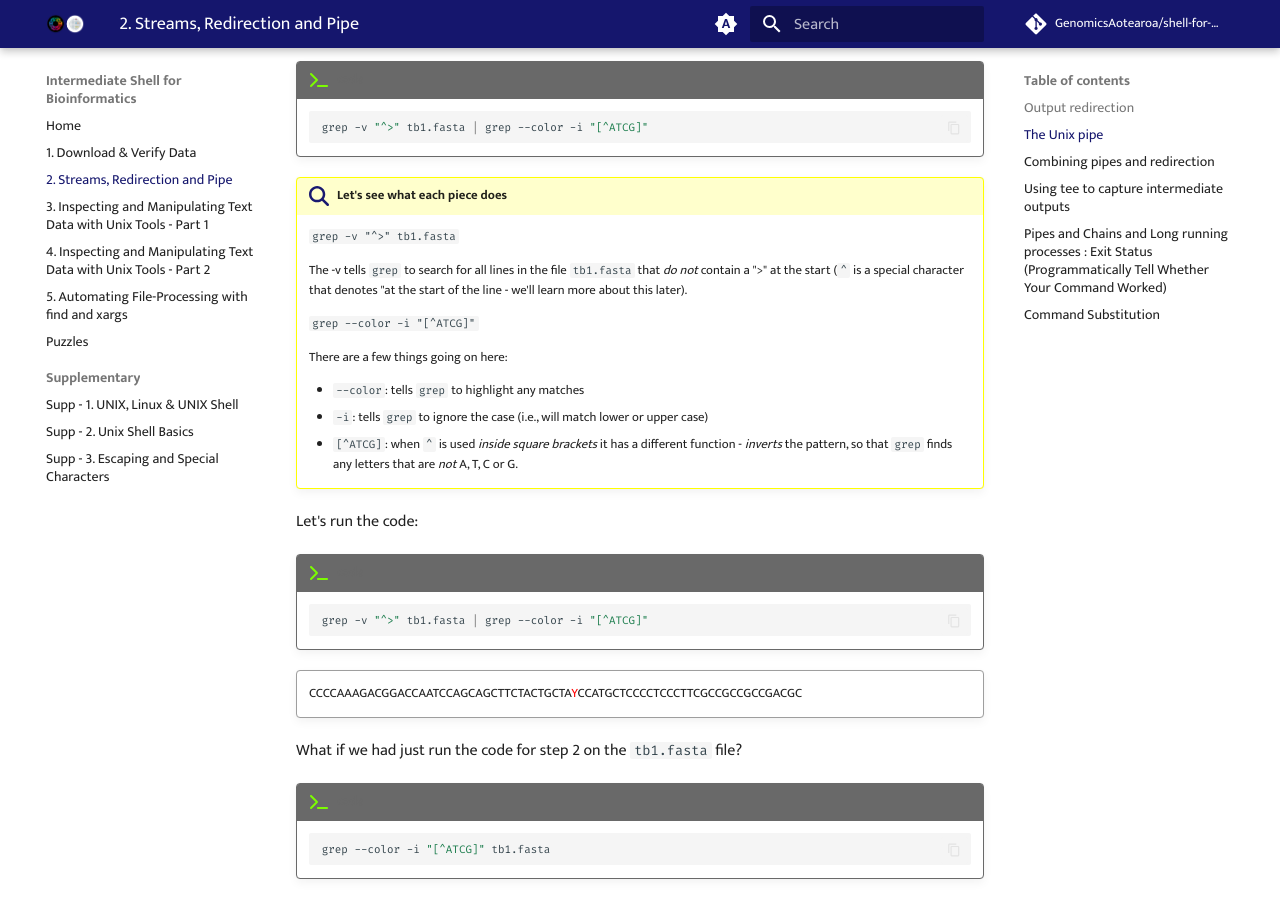
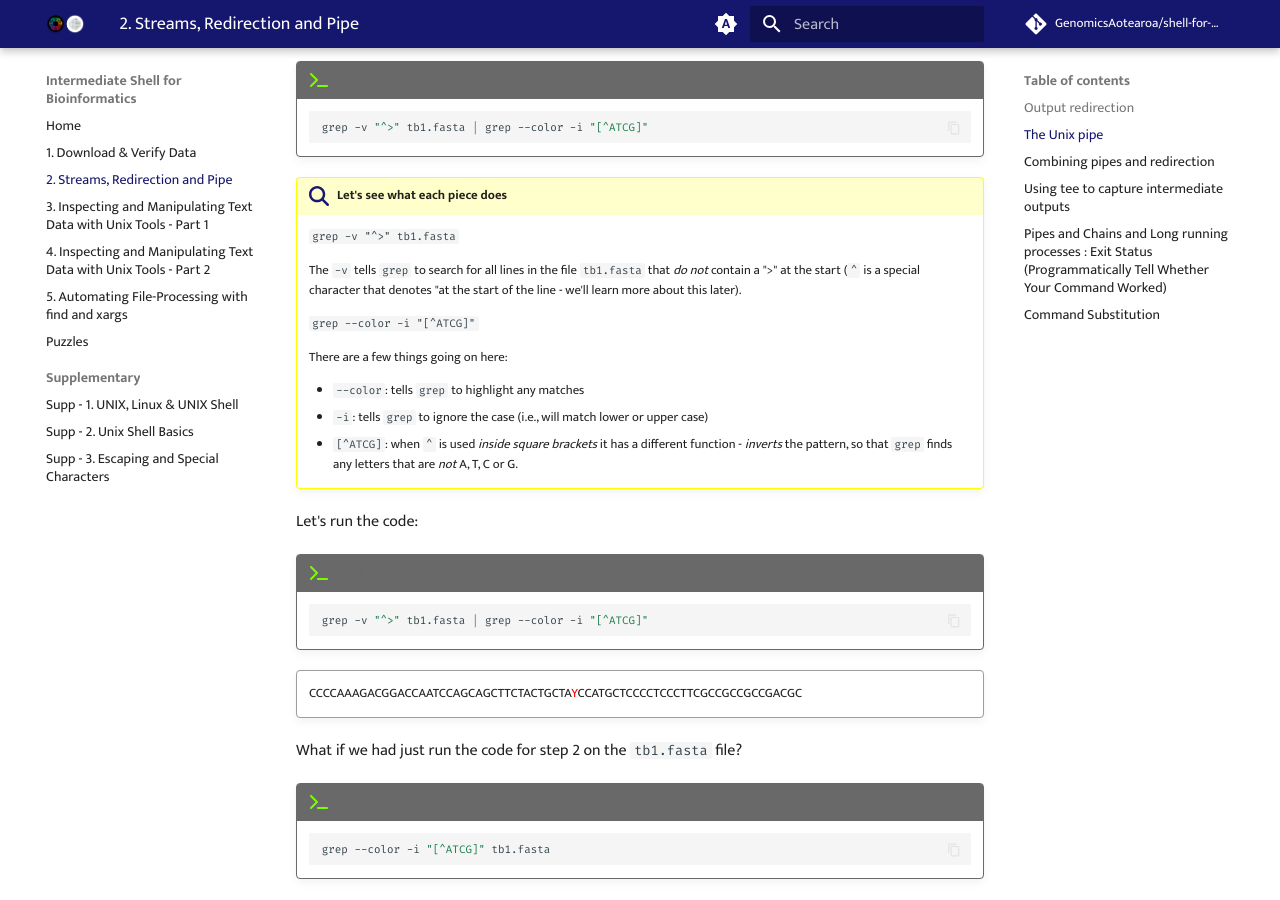
Before and after one commit to GenomicsAotearoa/shell-for-bioinformatics, an MkDocs documentation site: the page built from docs/3_streams_red_pipe.md, in a window 1280 px wide and 900 px high, scrolled down 3254 px. Built offline with MkDocs 1.6.1 and Material for MkDocs 9.7.7, drawn with Linux system fonts in a browser that asks for light colours; comment, search, counter and statistics services are not loaded.

Commit message:
minor fixes

```diff
--- a/docs/3_streams_red_pipe.md
+++ b/docs/3_streams_red_pipe.md
@@ -213,7 +213,7 @@ Here is the full command:
 
     `grep -v "^>" tb1.fasta`
 
-    The -v tells `grep` to search for all lines in the file `tb1.fasta` that *do not* contain a ">" at the start (`^` is a special character that denotes "at the start of the line - we'll learn more about this later).
+    The `-v` tells `grep` to search for all lines in the file `tb1.fasta` that *do not* contain a ">" at the start (`^` is a special character that denotes "at the start of the line - we'll learn more about this later).
 
     `grep --color -i "[^ATCG]"`
 
```
